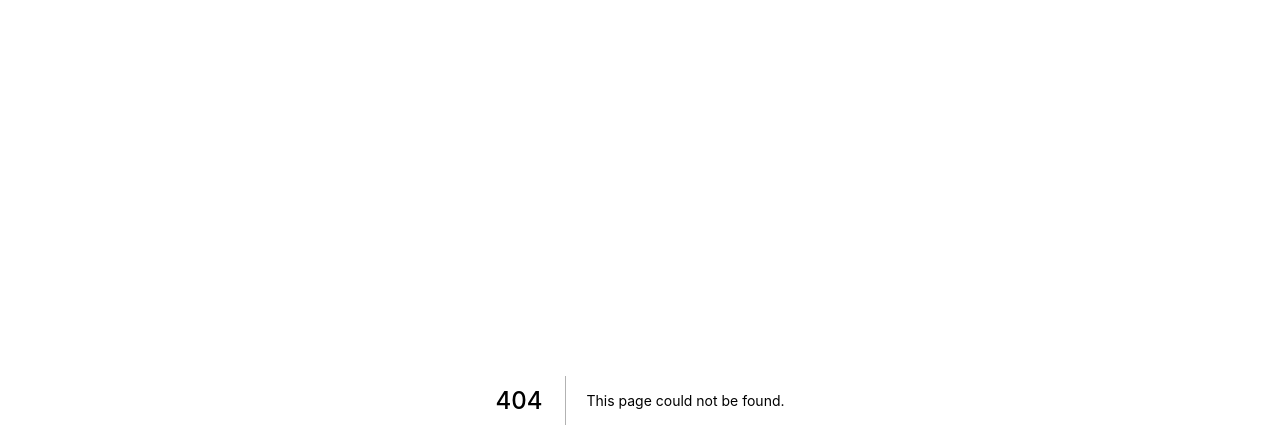
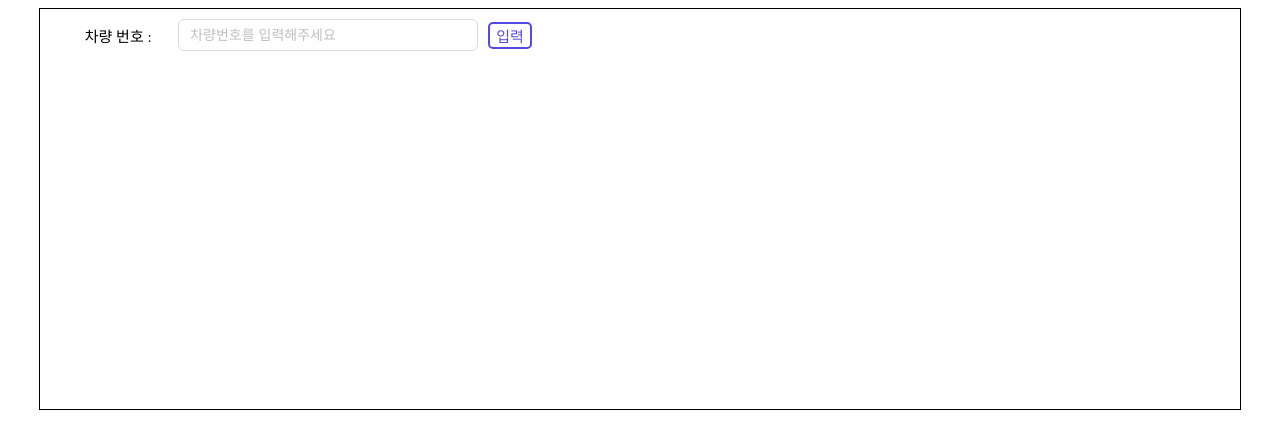
Before and after one commit to gilgyujeong/ocr_project_frontend, a Next.js app in the folder ocr_project/: page /calculate in a window 1280 px wide. Before the commit this address had no page. Shown: the top 448 px of the page. Built offline with nearby package versions, Linux system fonts and the light colour scheme.

Commit message:
Feat: listPage

```diff
--- /dev/null
+++ b/ocr_project/pages/calculate/index.js
@@ -0,0 +1,7 @@
+import CalculateContainer from "../../src/components/calculate/calculate.container";
+
+export default function CalculatePage() {
+    return (
+        <CalculateContainer />
+    )
+}
--- /dev/null
+++ b/ocr_project/src/components/calculate/calculate.container.js
@@ -0,0 +1,7 @@
+import CalculatePresenter from "./calculate.presenter";
+
+export default function CalculateContainer() {
+    return (
+        <CalculatePresenter />
+    )
+}
--- /dev/null
+++ b/ocr_project/src/components/calculate/calculate.presenter.js
@@ -0,0 +1,16 @@
+import { Button } from 'antd'
+import * as S from './calculate.styles'
+
+export default function CalculatePresenter(props) {
+    return (
+        <S.MainBox>
+            <S.CalculateForm onSubmit={props}>
+                <S.InputBox>
+                    <S.Label>차량 번호 :</S.Label>
+                    <S.InputWrite placeholder='차량번호를 입력해주세요' />
+                    <S.InputButton type='submit'>입력</S.InputButton>
+                </S.InputBox>
+            </S.CalculateForm>
+        </S.MainBox>
+    )
+}
--- /dev/null
+++ b/ocr_project/src/components/calculate/calculate.styles.js
@@ -0,0 +1,45 @@
+import styled from "@emotion/styled";
+import { Input } from "antd";
+
+export const MainBox = styled.div`
+    display: flex;
+    flex-direction: row;
+    width: 1200px;
+    height: 400px;
+    border: 1px solid black;
+    margin: auto;
+`
+
+export const InputBox = styled.div`
+    display: flex;
+    flex-direction: row;
+    align-items: center;
+    justify-content: center;
+    width: 500px;
+    margin: 10px;
+`
+
+export const CalculateForm = styled.form`
+
+`
+
+export const InputWrite = styled(Input)`
+    width: 300px;
+    margin-right: 10px;
+`
+
+export const Label = styled.label`
+    width: 100px;
+    text-align: center;
+    font-size: 15px;
+    margin-right: 10px;
+`
+
+export const InputButton = styled.button`
+    color: #534ae6;
+    border: 2px solid #534ae6;
+    border-radius: 5px;
+    background-color: white;
+    font-size: 15px;
+    cursor: pointer;
+`
--- a/ocr_project/src/components/mainpage/mainpage.container.js
+++ b/ocr_project/src/components/mainpage/mainpage.container.js
@@ -9,9 +9,14 @@ export default function MainPageContainer() {
         router.push('/upload')
     }
 
+    const onClickCalculate = () => {
+        router.push('/calculate')
+    }
+
     return (
         <MainPagePresenter
             onClickUpload={onClickUpload}
+            onClickCalculate={onClickCalculate}
         />
     )
 }
--- a/ocr_project/src/components/mainpage/mainpage.styles.js
+++ b/ocr_project/src/components/mainpage/mainpage.styles.js
@@ -8,8 +8,7 @@ export const MainBox = styled.div`
     flex-direction: row;
     justify-content: center;
     align-items: center;
-    width: 900px;
-    height: 700px;
+    width: 1200px;
     border-radius: 5px;
     margin: auto;
 `
```
Also changed, not shown: ocr_project/src/components/mainpage/mainpage.presenter.js (+6 -1 lines).
